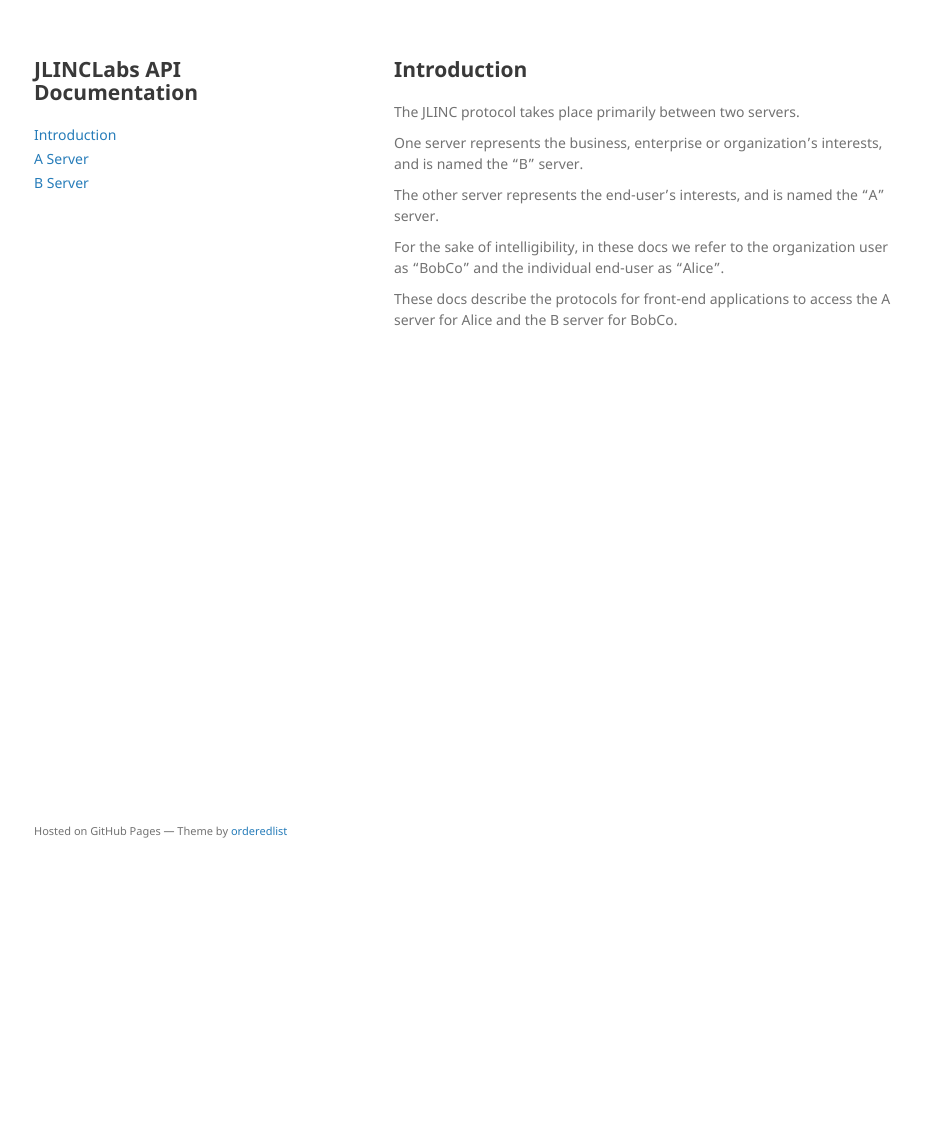
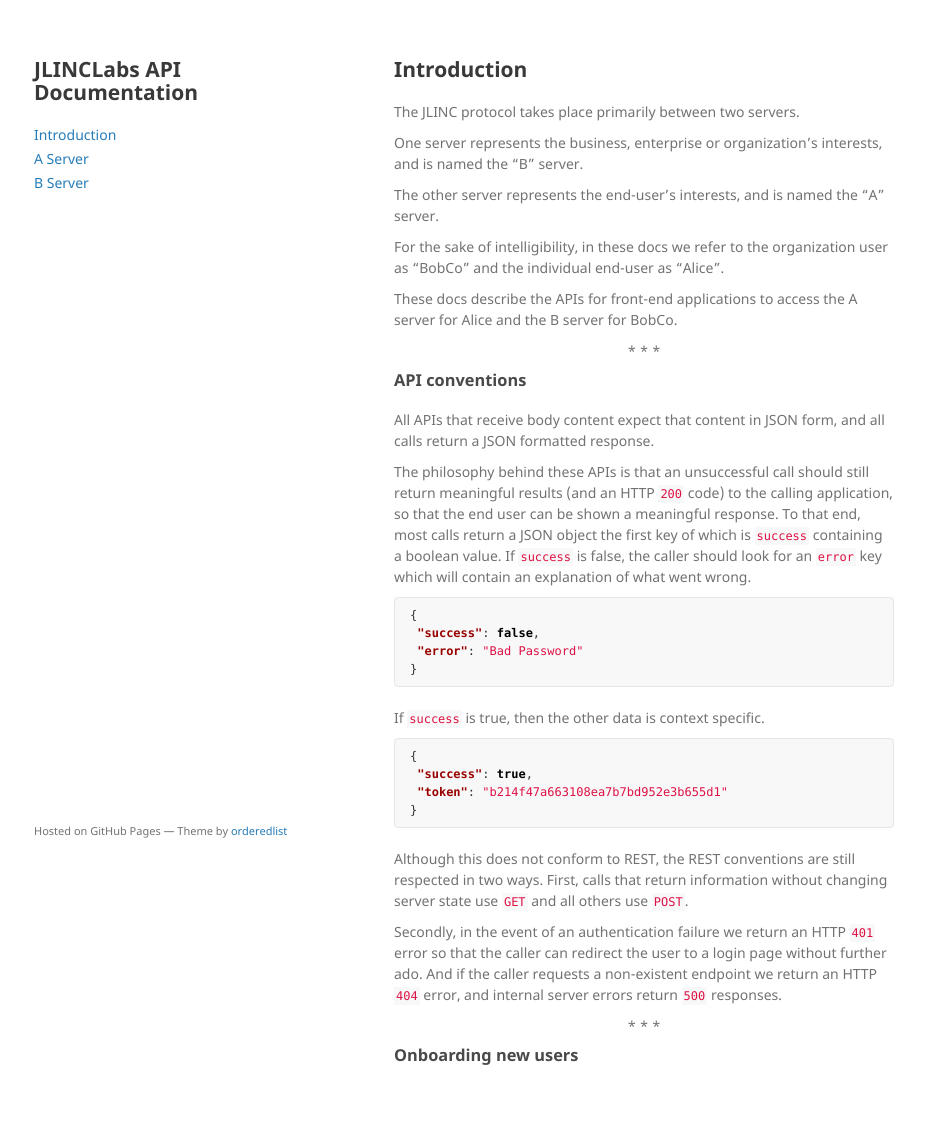
Before and after one commit to jlinclabs/apidocs, a Jekyll site: the page built from index.md, in a window 1280 px wide. Shown: the whole page, without its empty margins (176-1101 px from the left). Built offline with Jekyll 4.4.1, drawn with Linux system fonts in a browser that asks for light colours; our own code applies the rules of GitHub Pages for plain Markdown files; before the commit the page ends 900 px from its top, so only the background shows below that.

Commit message:
Intro text elaboration.

````diff
--- a/index.md
+++ b/index.md
@@ -10,4 +10,33 @@ The other server represents the end-user's interests, and is named the "A" serve
 
 For the sake of intelligibility, in these docs we refer to the organization user as "BobCo" and the individual end-user as "Alice".
 
-These docs describe the protocols for front-end applications to access the A server for Alice and the B server for BobCo.
+These docs describe the APIs for front-end applications to access the A server for Alice and the B server for BobCo.
+
+{% include starsep.html %}
+
+### API conventions
+All APIs that receive body content expect that content in JSON form, and all calls return a JSON formatted response.
+
+The philosophy behind these APIs is that an unsuccessful call should still return meaningful results (and an HTTP `200` code) to the calling application, so that the end user can be shown a meaningful response. To that end, most calls return a JSON object the first key of which is `success` containing a boolean value. If `success` is false, the caller should look for an `error` key which will contain an explanation of what went wrong.
+
+```json
+{
+ "success": false,
+ "error": "Bad Password"
+}
+```
+If `success` is true, then the other data is context specific.
+
+```json
+{
+ "success": true,
+ "token": "b214f47a663108ea7b7bd952e3b655d1"
+}
+```
+Although this does not conform to REST, the REST conventions are still respected in two ways. First, calls that return information without changing server state use `GET` and all others use `POST`.
+
+Secondly, in the event of an authentication failure we return an HTTP `401` error so that the caller can redirect the user to a login page without further ado. And if the caller requests a non-existent endpoint we return an HTTP `404` error, and internal server errors return `500` responses.
+
+{% include starsep.html %}
+
+### Onboarding new users
````
